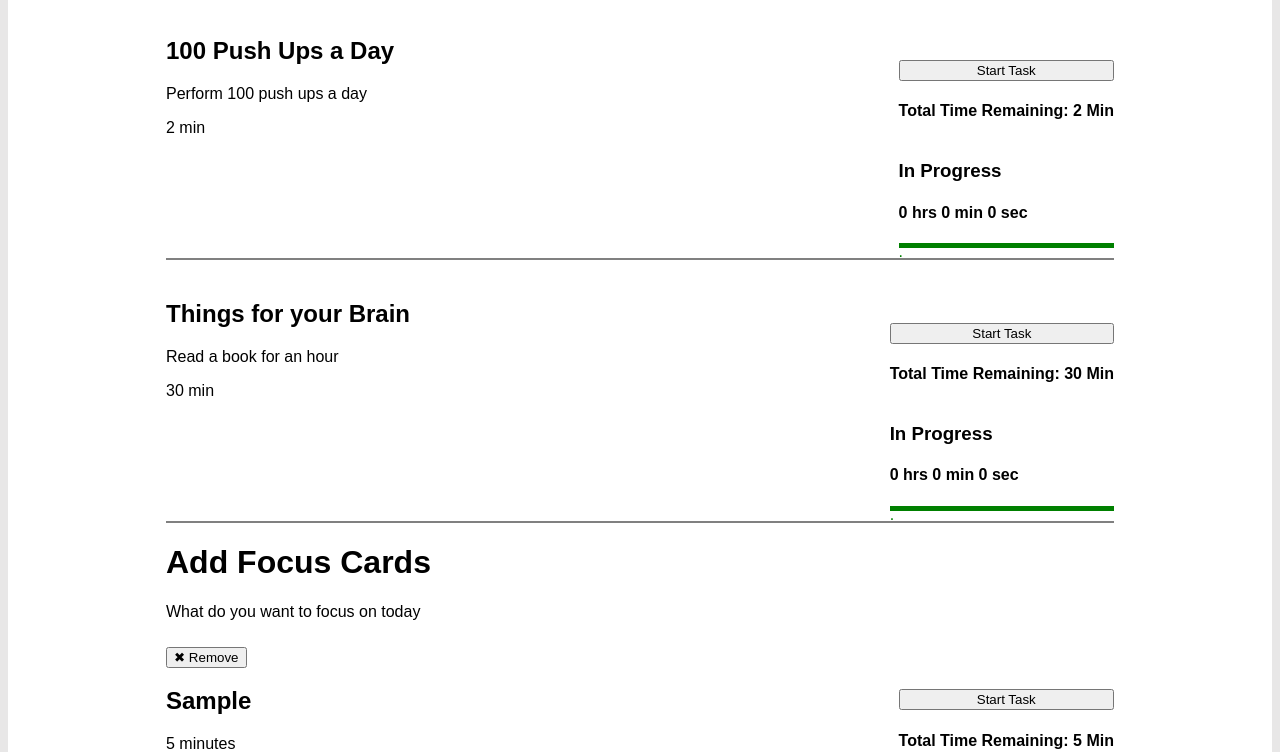
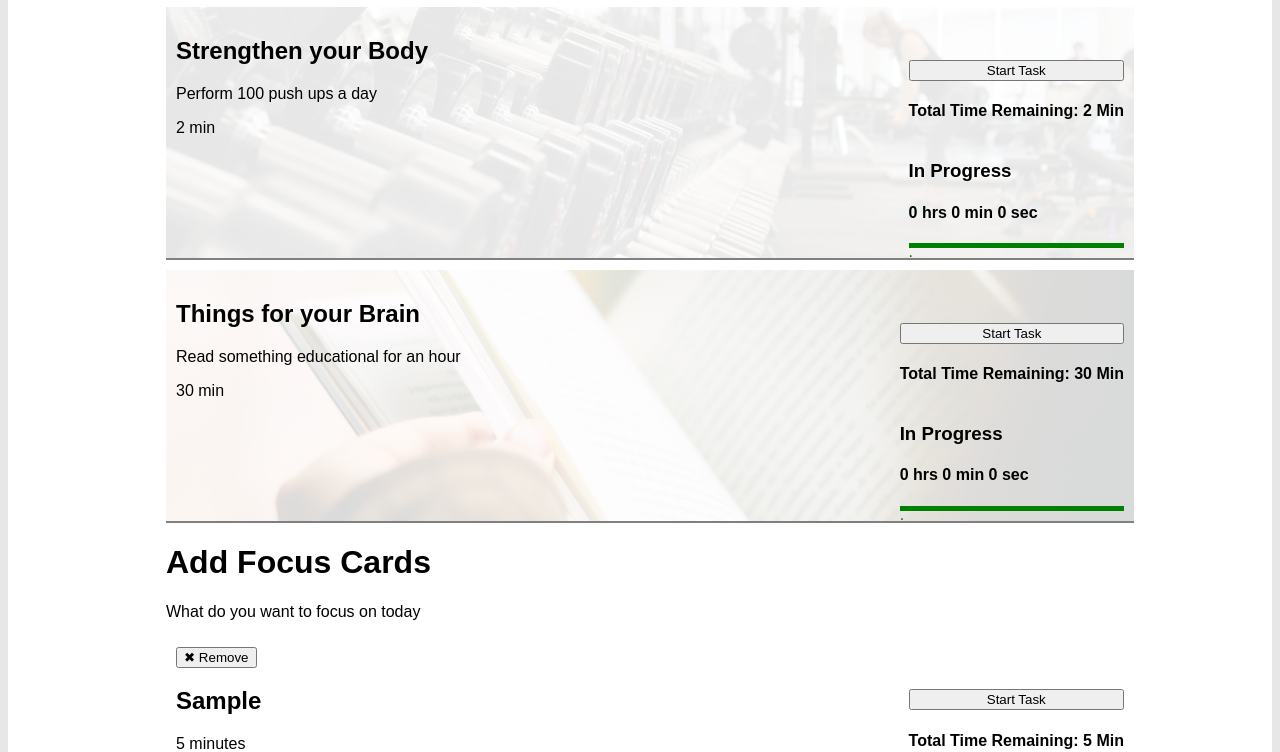
Before and after one commit to AMTenorio/focus-cards, a React app: page / in a window 1280 px wide. Both pictures are taken after typing "Sample", "5" into the empty fields and a click on the input "Add Card". Shown: the part 469-1221 px from the top of the page. Built offline with nearby package versions, Linux system fonts and the light colour scheme.

Commit message:
Add background image

```diff
--- a/src/components/App.js
+++ b/src/components/App.js
@@ -3,6 +3,9 @@ import FeatureCards from './FeatureCards.js'
 import Header from './Header.js'
 import CustomCards from './CustomCards'
 import AddCardForm from './AddCardForm'
+import weightsImage from '../images/weights.png'
+import runningImage from '../images/running.png'
+import readingImage from '../images/reading.png'
 
 
 class App extends Component {
@@ -10,24 +13,27 @@ class App extends Component {
 
     cards: [
       {
-        title: 'Get Your Run On',
+        title: 'Get Some Cardio',
         desc: 'Run outside for 4 miles within 30 minutes',
         time: 30,
         status: '',
+        image: runningImage,
         id:1
       },
       {
-        title: '100 Push Ups a Day',
+        title: 'Strengthen your Body',
         desc: 'Perform 100 push ups a day',
         time: 2,
         status: '',
+        image: weightsImage,
         id:2
       },
       {
         title: 'Things for your Brain',
-        desc: 'Read a book for an hour',
+        desc: 'Read something educational for an hour',
         time: 30,
         status: '',
+        image: readingImage,
         id:3
       }
     ],
@@ -68,9 +74,6 @@ class App extends Component {
     let date = new Date();
     let day = days[date.getDay()];
 
-
-
-
     return (
       <div className="main">
 
@@ -87,6 +90,7 @@ class App extends Component {
             desc={card.desc}
             time ={card.time}
             status ={card.status}
+            image = {card.image}
             key={card.id}
           />
 
@@ -97,6 +101,7 @@ class App extends Component {
 
         {this.state.customCards.map (
           customCards =>
+
           <CustomCards
           title={customCards.title}
           time={customCards.time}
@@ -104,6 +109,7 @@ class App extends Component {
           key={customCards.id}
           removeCards={this.handleRemoveCard}
         />
+
         )}
 
         <AddCardForm
--- a/src/components/FeatureCards.js
+++ b/src/components/FeatureCards.js
@@ -1,24 +1,33 @@
 import React from 'react';
 import Timer from './Timer.js'
+
 
 const FeatureCards = (props) => {
 
         let totalTime = props.time;
 
+        const style = {
+            backgroundImage: 'url(' + props.image + ')',
+            backgroundSize: 'cover',
+            backgroundPosition: 'center',
+        };
+
         return (
-            <div className = "card">
-               <span id="cardInfo">
+
+                <div className = "card" style={style}>
+                <span className="cardInfo">
                     <h2>{props.title}</h2>
                     <p>{props.desc}</p>
                     <p>{props.time.toString()} min</p>
                     <h3>{props.taskStatus}</h3>
                     </span>
 
-
                     <Timer
                         totalTime = {totalTime}
                     />
                 </div>
+
+
         )
 };
 
--- a/src/index.css
+++ b/src/index.css
@@ -108,7 +108,7 @@ input[type=submit] {
   width: 100%;
   display: flex;
   margin: 10px auto;
-  padding: 10px 0;
+  padding: 10px;
   justify-content: space-between;
   border-bottom: 2px solid grey;
   flex-wrap: wrap;
```
Also changed, not shown: src/components/Player.js (deleted, +0 -23 lines), src/images/reading.png (added), src/images/running.png (added), src/images/weights.png (added). Lines whose indentation alone changed are shown as unchanged.
